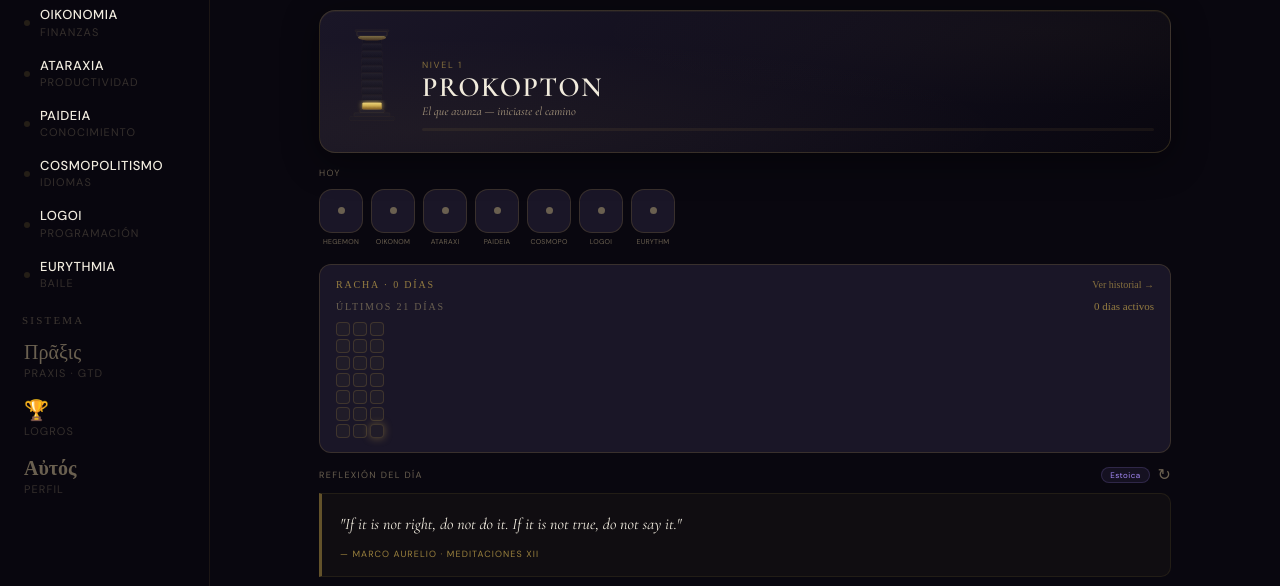
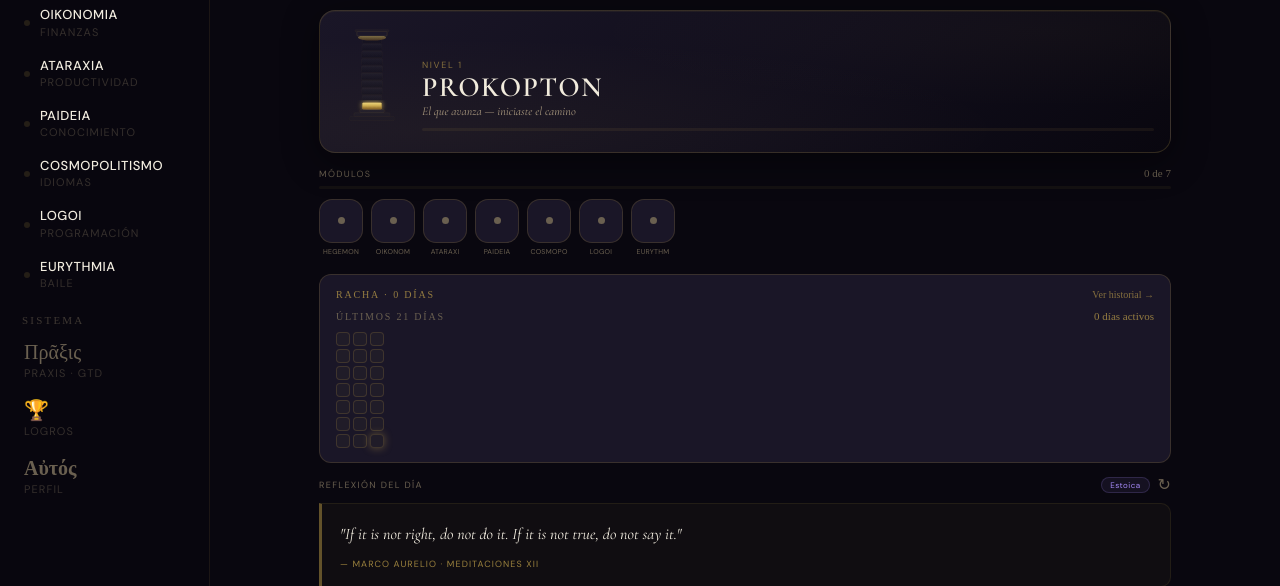
Before and after one commit to SupremoGio/eudaimonia, a Flask app: page / in a window 1280 px wide. Shown: the part 332-918 px from the top of the page. Run offline with Flask 3, Linux system fonts and the light colour scheme; data comes from the database, SQL or seed files in the repository; data that the repository does not hold is empty.

Commit message:
sprint-5.5-commit-2: 'X de Y' + daily XP strip al HomeScreen (info rescatada de CommandCenter)
Co-Authored-By: Claude Sonnet 4.6 <noreply@anthropic.com>

```diff
--- a/gio_v3/static/js/eu-screens.jsx
+++ b/gio_v3/static/js/eu-screens.jsx
@@ -605,8 +605,30 @@ function HomeScreen({ appState, dispatch, isDesktop }) {
 
         {/* ── MÓDULOS HOY ── */}
         <div style={{marginBottom:14}}>
-          <div style={{fontFamily:'DM Sans,sans-serif',fontSize:9,letterSpacing:'0.15em',
-            color:C.textMuted,textTransform:'uppercase',marginBottom:10}}>Hoy</div>
+          <div style={{display:'flex',justifyContent:'space-between',
+            alignItems:'baseline',marginBottom:6}}>
+            <div style={{fontFamily:'DM Sans,sans-serif',fontSize:9,
+              letterSpacing:'0.15em',color:C.textMuted,textTransform:'uppercase'}}>
+              Módulos
+            </div>
+            <div style={{fontSize:11,color:C.textMuted}}>
+              {modules.filter(m => m.done).length} de {modules.length}
+            </div>
+          </div>
+          {/* Daily progress mini-strip */}
+          <div style={{
+            display:'flex',gap:3,marginBottom:10,
+            height:3,borderRadius:2,overflow:'hidden',
+            background:'rgba(201,168,76,0.06)',
+          }}>
+            {modules.map(mod => (
+              <div key={mod.id} style={{
+                flex:1,height:'100%',
+                background: mod.done ? `oklch(65% 0.15 ${mod.hue})` : 'transparent',
+                transition:'background 0.4s',
+              }}/>
+            ))}
+          </div>
           <div style={{display:'flex',gap:8,overflowX:'auto',paddingBottom:4,scrollbarWidth:'none'}}>
             {modules.map(mod => {
               const acc = `oklch(65% 0.15 ${mod.hue})`;
--- a/gio_v3/templates/base_eudaimonia.html
+++ b/gio_v3/templates/base_eudaimonia.html
@@ -126,10 +126,10 @@
   <script src="{{ url_for('static', filename='js/eu-data.js') }}?v=20260517d"></script>
 
   <!-- EUDAIMONIA UI components -->
-  <script type="text/babel" src="{{ url_for('static', filename='js/eu-components.jsx') }}?v=20260519f"></script>
-  <script type="text/babel" src="{{ url_for('static', filename='js/eu-screens.jsx') }}?v=20260519f"></script>
-  <script type="text/babel" src="{{ url_for('static', filename='js/cmdk.jsx') }}?v=20260519f"></script>
-  <script type="text/babel" src="{{ url_for('static', filename='js/eu-app.jsx') }}?v=20260519f"></script>
+  <script type="text/babel" src="{{ url_for('static', filename='js/eu-components.jsx') }}?v=20260519g"></script>
+  <script type="text/babel" src="{{ url_for('static', filename='js/eu-screens.jsx') }}?v=20260519g"></script>
+  <script type="text/babel" src="{{ url_for('static', filename='js/cmdk.jsx') }}?v=20260519g"></script>
+  <script type="text/babel" src="{{ url_for('static', filename='js/eu-app.jsx') }}?v=20260519g"></script>
 
   {% block extra_scripts %}{% endblock %}
 </body>
```
